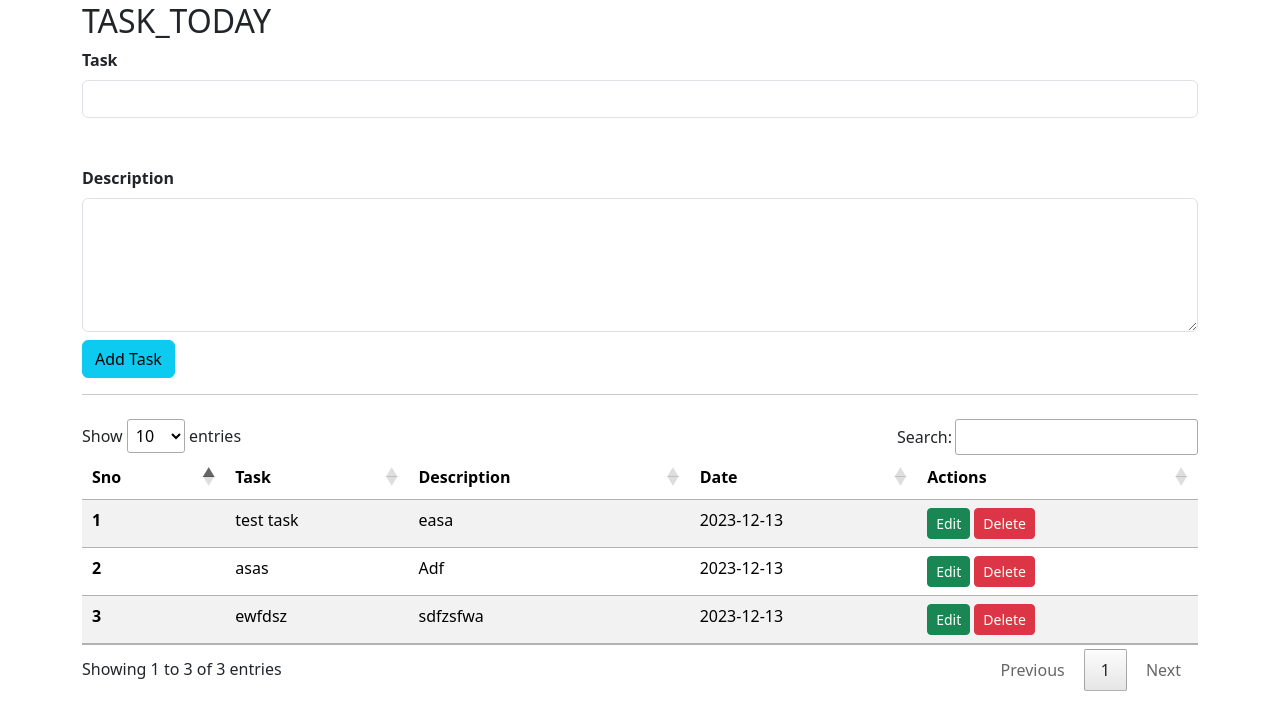
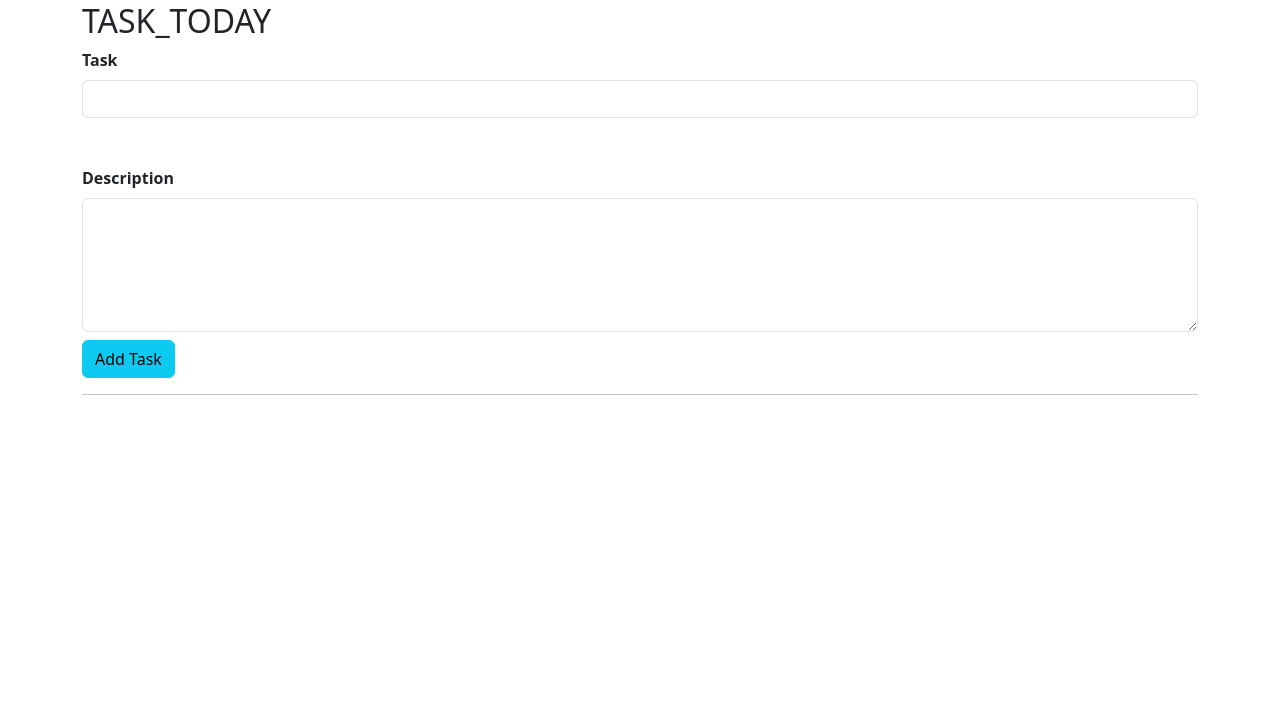
Before and after one commit to nourajazbeh/task-today, a PHP site: page /index.php in a window 1280 px wide. Shown: the part 88-800 px from the top of the page. Run offline with PHP 8.4, Linux system fonts and the light colour scheme; data comes from the database, SQL or seed files in the repository; some libraries are stand-ins or nearby versions.

Commit message:
relocated task table to All Tasks page

```diff
--- a/index.php
+++ b/index.php
@@ -106,7 +106,7 @@ if ($_SERVER['REQUEST_METHOD'] == 'POST') {
     </div>
   </div>
 
-  <!-- NAVBAR -->
+
 
   <?php require "partials/_nav.php"?>
 
@@ -115,38 +115,38 @@ if ($_SERVER['REQUEST_METHOD'] == 'POST') {
   if ($insert) {
     echo '<div class="alert alert-success alert-dismissible fade show" role="alert">
     <strong>Success!</strong> Your task has been inserted successfully!
-    <button type="button" class="close" data-dismiss="alert" aria-label="Close"><span aria-hidden="true">&times;</span></button>
-    </div>';
+    <button type="button" class="btn-close" data-bs-dismiss="alert" aria-label="Close"></button>
+</div>';
   }
   ?>
 
   <!-- alert for successful updation -->
   <?php
   if ($update) {
-    echo '<div class="alert alert-warning alert-dismissible fade show" role="alert">
+    echo '<div class="alert alert-success alert-dismissible fade show" role="alert">
     <strong>Success!</strong> Your task has been updated successfully!
     <button type="button" class="btn-close" data-bs-dismiss="alert" aria-label="Close"></button>
-  </div>';
+</div>';
   }
   ?>
 
   <!-- alert for successful deletion -->
   <?php
   if ($delete) {
-    echo '<div class="alert alert-warning alert-dismissible fade show" role="alert">
+    echo '<div class="alert alert-success alert-dismissible fade show" role="alert">
     <strong>Success!</strong> Your task has been deleted successfully!
     <button type="button" class="btn-close" data-bs-dismiss="alert" aria-label="Close"></button>
-  </div>';
+</div>';
   }
   ?>
 
   <!-- alert for unsuccessful work -->
   <?php
   if ($no) {
-    echo '<div class="alert alert-warning alert-dismissible fade show" role="alert">
+    echo '<div class="alert alert-success alert-dismissible fade show" role="alert">
     <strong>Error!</strong> We are facing some technical issues. We regret the inconvinience caused!
     <button type="button" class="btn-close" data-bs-dismiss="alert" aria-label="Close"></button>
-  </div>';
+</div>';
   }
   ?>
   <!-- main form with add button -->
@@ -164,86 +164,7 @@ if ($_SERVER['REQUEST_METHOD'] == 'POST') {
       <button type="submit" class="btn btn-info">Add Task</button><hr>
     </form>
   </div>
-  <div class="container mt-4 my-3">
-    <table class="table table-striped table-sm " id="myTable">
-      <thead>
-        <tr>
-          <th scope="col">Sno</th>
-          <th scope="col">Task</th>
-          <th scope="col">Description</th>
-          <th scope="col">Date</th>
-          <th scope="col">Actions</th>
-        </tr>
-      </thead>
-      <tbody>
-        <!-- fetch all records from the database to the table -->
-        <?php
-        $sql = "SELECT * FROM `tasks`";
-        $result = mysqli_query($conn, $sql);
-        $sno = 0;
-        while ($row = mysqli_fetch_assoc($result)) {
-          $sno = $sno + 1;
-          echo "<tr>
-            <th scope='row'>" . $sno . "</th>
-            <td>" . $row['Task'] . "</td>
-            <td>" . $row['Description'] . "</td>
-            <td>" . $row['timestamp'] . "</td>
-            <td>
-              <button class=' edit btn btn-sm btn-success' id=" . $row['sno'] . " >Edit</button>
-              <button class=' delete btn btn-sm btn-danger' id=d" . $row['sno'] . " >Delete</button>
-            </td>
-          </tr>";
-        }
-        ?>
-      </tbody>
-    </table>
-  </div>
-
-  <script src="https://cdn.jsdelivr.net/npm/bootstrap@5.3.2/dist/js/bootstrap.bundle.min.js" integrity="sha384-C6RzsynM9kWDrMNeT87bh95OGNyZPhcTNXj1NW7RuBCsyN/o0jlpcV8Qyq46cDfL" crossorigin="anonymous"></script>
-  <script src="https://code.jquery.com/jquery-3.7.1.js" integrity="sha256-eKhayi8LEQwp4NKxN+CfCh+3qOVUtJn3QNZ0TciWLP4=" crossorigin="anonymous"></script>
   <script src="https://cdn.jsdelivr.net/npm/@popperjs/core@2.11.8/dist/umd/popper.min.js" integrity="sha384-I7E8VVD/ismYTF4hNIPjVp/Zjvgyol6VFvRkX/vR+Vc4jQkC+hVqc2pM8ODewa9r" crossorigin="anonymous"></script>
 
-  <!-- Jquery for datatables -->
-  <script src="//cdn.datatables.net/1.13.7/js/jquery.dataTables.min.js"></script>
-  <script>
-    $(document).ready(function() {
-      $('#myTable').DataTable();
-    })
-  </script>
-
-  <!-- backend javascript -->
-  <script>
-    // event listener for edit button
-    edits = document.getElementsByClassName('edit');
-    Array.from(edits).forEach((element) => {
-      element.addEventListener('click', (e) => {
-        console.log('edit', );
-        tr = e.target.parentNode.parentNode;                                             //fetch single row
-        title = tr.getElementsByTagName("td")[0].innerText;                              //fetch title from row
-        description = tr.getElementsByTagName("td")[1].innerText;                        //fetch description from row
-        console.log(title, description);                                                 //print title and description
-        DescriptionEdit.value = description;                                             //set id=DescriptionEdit of modal form to fetched description.
-        TaskEdit.value = title;                                                          //set id=TaskEdit of modal form to fetched task.
-        snoEdit.value = e.target.id;                                                     //set the sno
-        console.log(e.target.id);
-        $('#editModal').modal('toggle');                                                 //trigger the modal form to open with jquery
-      })
-    })
-
-    // event listener for delete button
-    deletes = document.getElementsByClassName('delete');
-    Array.from(deletes).forEach((element) => {
-      element.addEventListener('click', (e) => {
-        console.log('delete', );
-        sno = e.target.id.substr(1, );
-        if (confirm('Are you sure you want to delete this task?')) {                     //pop-up confirmation box
-          window.location = `/CRUD/index.php?delete=${sno}`;
-          console.log('y');
-        } else {
-          console.log('n');
-        }
-      })
-    })
-  </script>
 </body>
 </html>
```
